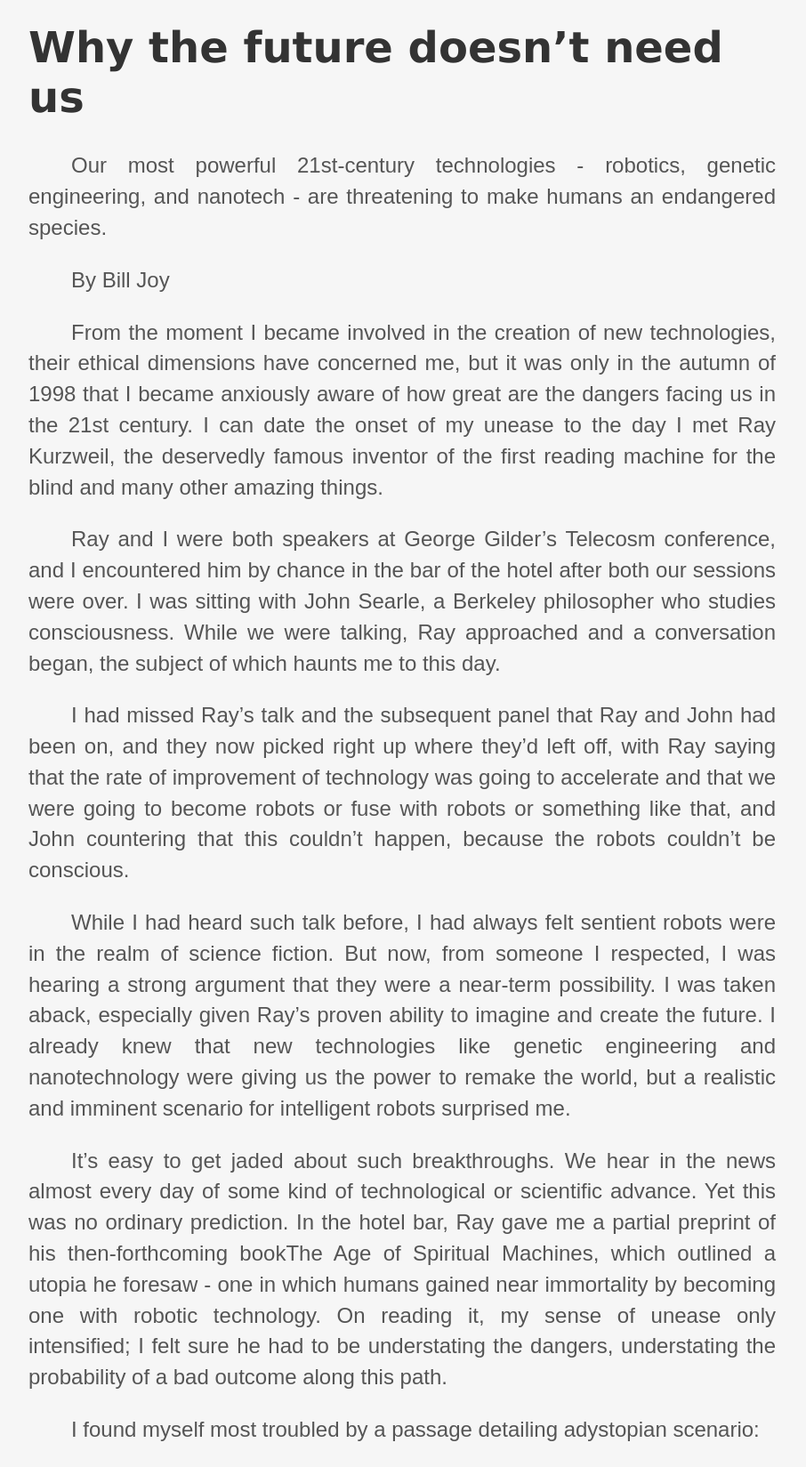
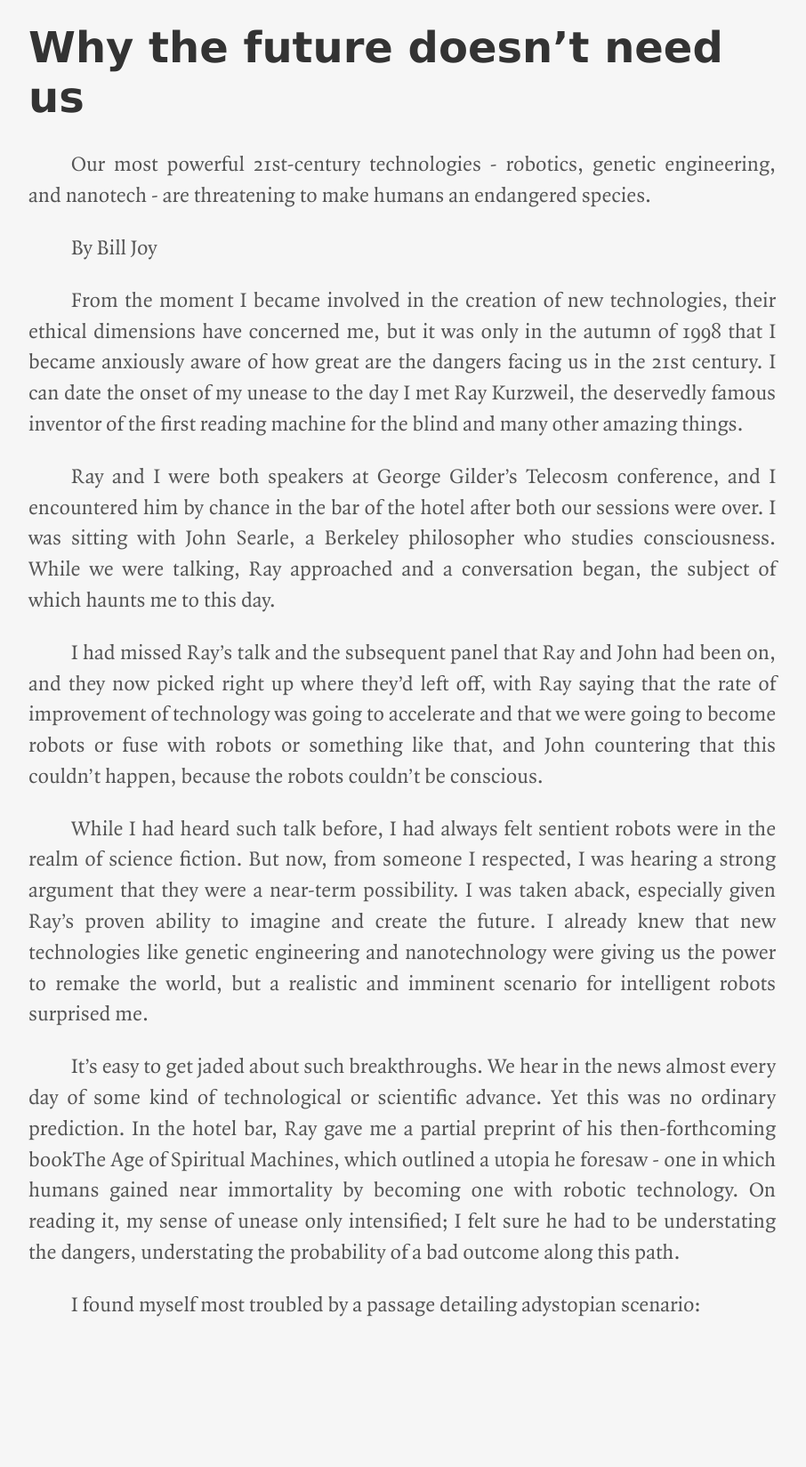
Before and after one commit to jjgod/jjgod.github.com, a Jekyll site: the page built from future.markdown, in a window 1280 px wide. Shown: the whole page at 89% size, without its empty margins (188-1094 px from the left). Built offline with Jekyll 4.4.1, drawn with Linux system fonts in a browser that asks for light colours; Markdown is read by kramdown in place of the engine named in the settings; after the commit the page ends 1510 px from its top, so only the background shows below that.

Commit message:
Try FF Quadraat

```diff
--- a/css/main.css
+++ b/css/main.css
@@ -1,8 +1,22 @@
+@font-face {
+  font-family: 'Quadraat';
+  src: url('/fonts/QuadraatWebPro.woff') format('woff');
+}
+@font-face {
+  font-family: 'Quadraat';
+  font-style: italic;
+  src: url('/fonts/QuadraatWebPro-Ita.woff') format('woff');
+}
+@font-face {
+  font-family: 'Quadraat';
+  font-weight: bold;
+  src: url('/fonts/QuadraatWebPro-Bold.woff') format('woff');
+}
 body {
     background-color: #f6f6f6;
     color: #555;
     font-size: 150%;
-    font-family: "ff-tisa-web-pro-1", "ff-tisa-web-pro-2", "Hiragino Sans GB", sans-serif;
+    font-family: "Quadraat", "ff-tisa-web-pro-1", "ff-tisa-web-pro-2", "Hiragino Sans GB", sans-serif;
     -webkit-hyphens: auto;
     -moz-hyphens: auto;
 }
```
Also changed, not shown: fonts/QuadraatWebPro-Bold.woff (added), fonts/QuadraatWebPro-Ita.woff (added), fonts/QuadraatWebPro.woff (added).
